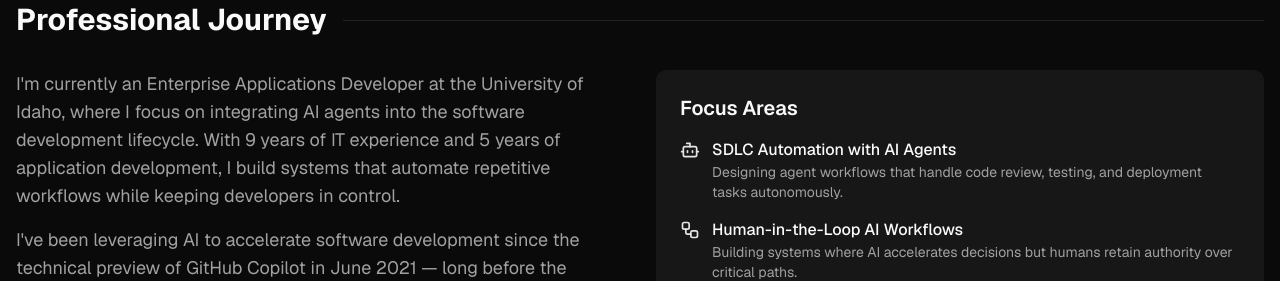
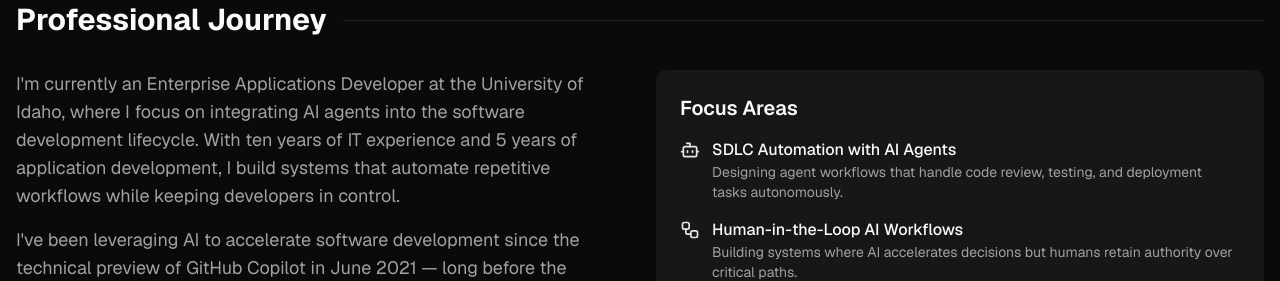
Before and after one commit to ncolesummers/enterprise-intelligence-portfolio, a Next.js app: page /about in a window 1280 px wide. Shown: the part 375-656 px from the top of the page. Built offline with nearby package versions, Linux system fonts and the light colour scheme.

Commit message:
docs(about): update IT experience to ten years
Co-Authored-By: Claude Opus 4.7 <noreply@anthropic.com>

```diff
--- a/src/app/about/page.tsx
+++ b/src/app/about/page.tsx
@@ -89,7 +89,7 @@ export default function AboutPage() {
               <p className="mb-4 text-lg text-muted-foreground">
                 I&apos;m currently an Enterprise Applications Developer at the
                 University of Idaho, where I focus on integrating AI agents into
-                the software development lifecycle. With 9 years of IT
+                the software development lifecycle. With ten years of IT
                 experience and 5 years of application development, I build
                 systems that automate repetitive workflows while keeping
                 developers in control.
```
